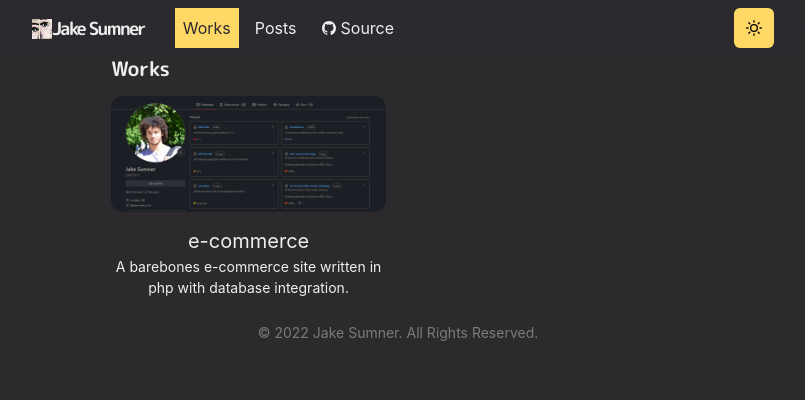
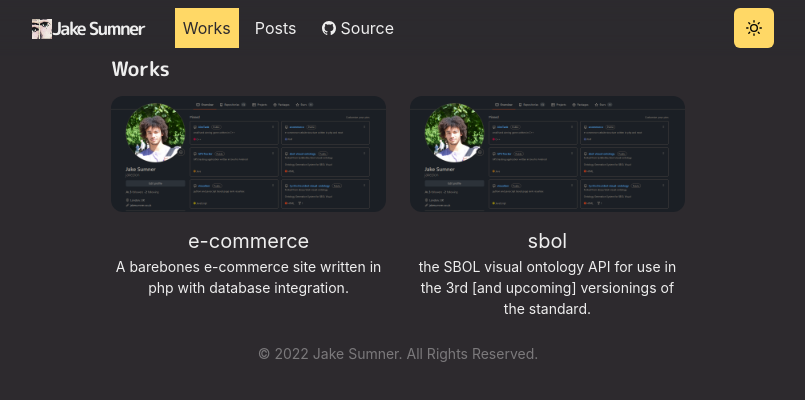
Before and after one commit to jakezion/nextjs-website, a Next.js app: page /works in a window 1280 px wide. Shown: the top 400 px of the page, without its empty margins (242-1047 px from the left). Built offline with nearby package versions, Linux system fonts and the light colour scheme.

Commit message:
file structure

```diff
--- a/pages/works.js
+++ b/pages/works.js
@@ -18,6 +18,11 @@ const Works = () => (
             A barebones e-commerce site written in php with database integration.
           </WorkGridItem>
         </Section>
+        <Section>
+          <WorkGridItem id="sbol" title="sbol" thumbnail={thumbGithub}>
+            the SBOL visual ontology API for use in the 3rd [and upcoming] versionings of the standard.
+          </WorkGridItem>
+        </Section>
       </SimpleGrid>
     </Container>
   </Layout>
```
